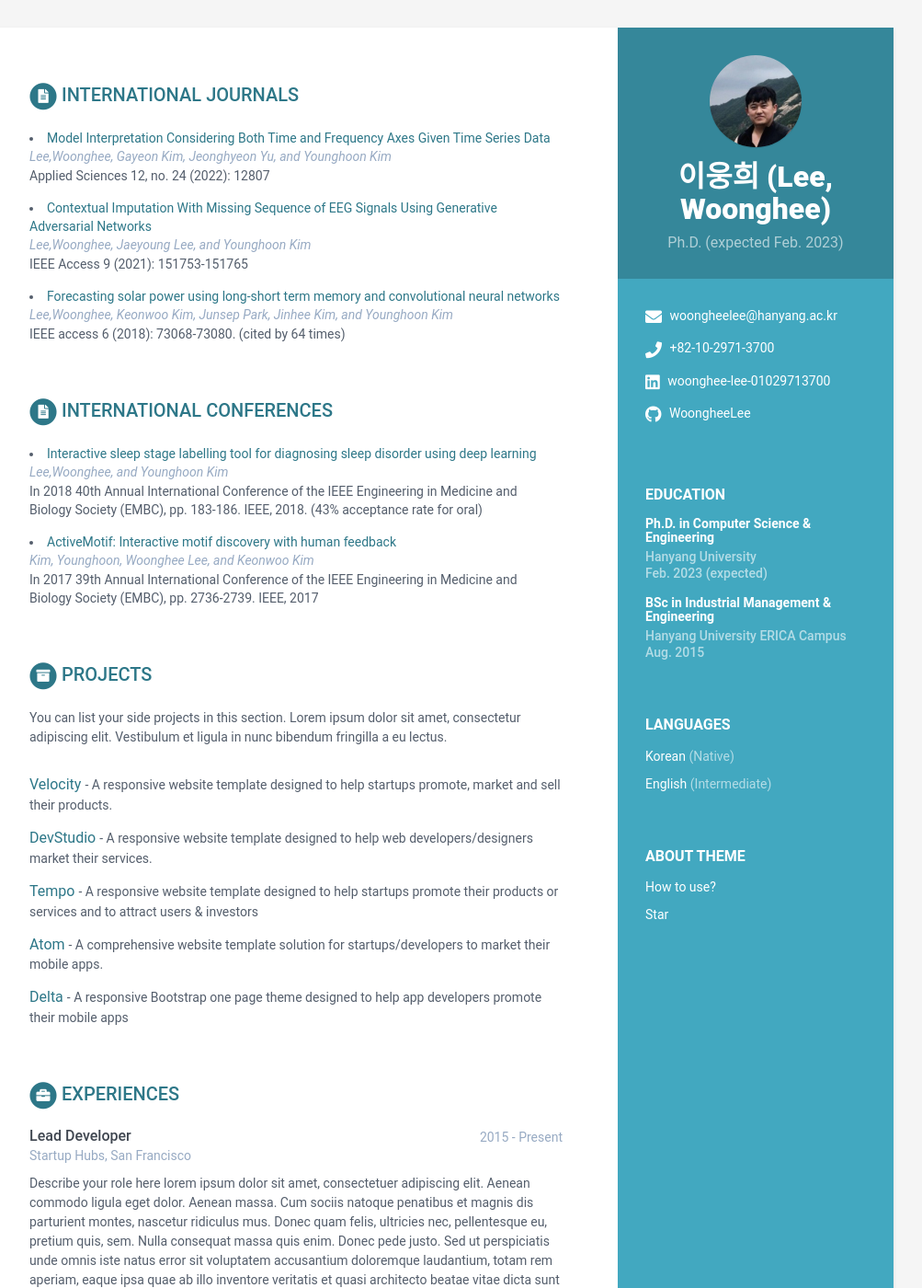
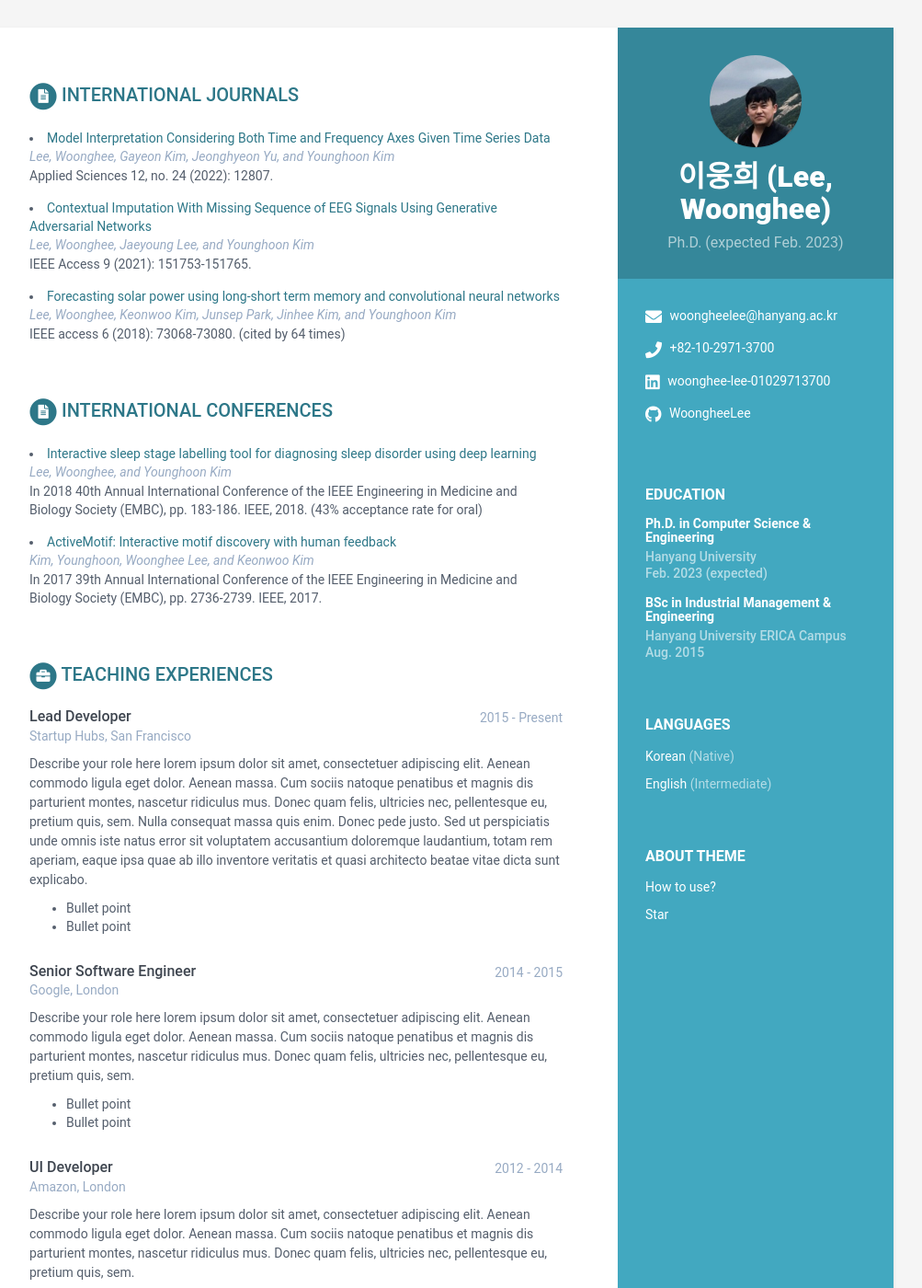
Before and after one commit to WoongheeLee/woongheelee.github.io, a Jekyll site: the page built from index.html, in a window 1280 px wide and 1400 px high. Shown: the whole window at 92% size, without its empty margins (168-1171 px from the left). Built offline with Jekyll 4.4.1, drawn with Linux system fonts in a browser that asks for light colours; some of the changed text lies outside the part shown.

Commit message:
feat(data): 이력서 데이터 초기 구성 (사이트 URL·저자 표기·섹션)

```diff
--- a/_config.yml
+++ b/_config.yml
@@ -2,7 +2,7 @@
 
 # Site Settings
 title: Lee's CV
-url: 'http://webjeda.com'
+url: 'http://woongheelee.github.io'
 
 #change it according to your repository name
 # disabling since we are using a custom domain
--- a/_data/data.yml
+++ b/_data/data.yml
@@ -62,17 +62,17 @@ publications:
     papers:
       - title: Model Interpretation Considering Both Time and Frequency Axes Given Time Series Data
         link: "https://ieeexplore.ieee.org/abstract/document/9606711/"
-        authors: Lee,Woonghee, Gayeon Kim, Jeonghyeon Yu, and Younghoon Kim
-        conference: "Applied Sciences 12, no. 24 (2022): 12807"
+        authors: Lee, Woonghee, Gayeon Kim, Jeonghyeon Yu, and Younghoon Kim
+        conference: "Applied Sciences 12, no. 24 (2022): 12807."
 
       - title: Contextual Imputation With Missing Sequence of EEG Signals Using Generative Adversarial Networks
         link: "https://ieeexplore.ieee.org/abstract/document/9606711/"
-        authors: Lee,Woonghee, Jaeyoung Lee, and Younghoon Kim
-        conference: "IEEE Access 9 (2021): 151753-151765"
+        authors: Lee, Woonghee, Jaeyoung Lee, and Younghoon Kim
+        conference: "IEEE Access 9 (2021): 151753-151765."
 
       - title: Forecasting solar power using long-short term memory and convolutional neural networks
         link: "https://ieeexplore.ieee.org/abstract/document/8543793"
-        authors: Lee,Woonghee, Keonwoo Kim, Junsep Park, Jinhee Kim, and Younghoon Kim
+        authors: Lee, Woonghee, Keonwoo Kim, Junsep Park, Jinhee Kim, and Younghoon Kim
         conference: "IEEE access 6 (2018): 73068-73080. (cited by 64 times)"
 
 publications2:
@@ -80,23 +80,51 @@ publications2:
     papers:
       - title: Interactive sleep stage labelling tool for diagnosing sleep disorder using deep learning
         link: "https://pubmed.ncbi.nlm.nih.gov/30440368/"
-        authors: Lee,Woonghee, and Younghoon Kim
+        authors: Lee, Woonghee, and Younghoon Kim
         conference: In 2018 40th Annual International Conference of the IEEE Engineering in Medicine and Biology Society (EMBC), pp. 183-186. IEEE, 2018. (43% acceptance rate for oral)
 
       - title: "ActiveMotif: Interactive motif discovery with human feedback"
         link: "https://pubmed.ncbi.nlm.nih.gov/29060464/"
         authors: Kim, Younghoon, Woonghee Lee, and Keonwoo Kim
-        conference: "In 2017 39th Annual International Conference of the IEEE Engineering in Medicine and Biology Society (EMBC), pp. 2736-2739. IEEE, 2017"
+        conference: "In 2017 39th Annual International Conference of the IEEE Engineering in Medicine and Biology Society (EMBC), pp. 2736-2739. IEEE, 2017."
 
-career-profile:
-    title: Career Profile
-    summary: |
-      Summarise your career here lorem ipsum dolor sit amet, consectetuer
-      adipiscing elit. You can [download this free resume/CV template here]().
-      Aenean commodo ligula eget dolor aenean massa. Cum sociis natoque
-      penatibus et magnis dis parturient montes, nascetur ridiculus mus.
-      Donec quam felis, ultricies nec, pellentesque eu.
-      Second paragraph if required.
+projects:
+    title: ADDITIONAL EXPERIENCE
+    intro: >
+      You can list your side projects in this
+      section. Lorem ipsum dolor sit amet, consectetur adipiscing elit.
+      Vestibulum et ligula in nunc bibendum fringilla a eu lectus.
+    assignments:
+      - title: Velocity
+        link: "#hook"
+        tagline: "A responsive website template designed to help startups promote, market and sell their products."
+
+      - title: DevStudio
+        link: "#"
+        tagline: "A responsive website template designed to help web developers/designers market their services."
+
+      - title: Tempo
+        link: "#"
+        tagline: "A responsive website template designed to help startups promote their products or services and to attract users &amp; investors"
+
+      - title: Atom
+        link: "#"
+        tagline: "A comprehensive website template solution for startups/developers to market their mobile apps."
+
+      - title: Delta
+        link: "#"
+        tagline: "A responsive Bootstrap one page theme designed to help app developers promote their mobile apps"
+
+# career-profile:
+#     title: Career Profile
+#     summary: |
+#       Summarise your career here lorem ipsum dolor sit amet, consectetuer
+#       adipiscing elit. You can [download this free resume/CV template here]().
+#       Aenean commodo ligula eget dolor aenean massa. Cum sociis natoque
+#       penatibus et magnis dis parturient montes, nascetur ridiculus mus.
+#       Donec quam felis, ultricies nec, pellentesque eu.
+#       Second paragraph if required.
+
 education:
     title: Education
     info:
@@ -123,7 +151,7 @@ education:
             - Bullet point
             - Bullet point
 experiences:
-    title: Experiences
+    title: Teaching Experiences
     info:
       - role: Lead Developer
         time: 2015 - Present
@@ -162,35 +190,10 @@ experiences:
           pellentesque eu, pretium quis, sem.
             - Bullet point
             - Bullet point
-projects:
-    title: Projects
-    intro: >
-      You can list your side projects in this
-      section. Lorem ipsum dolor sit amet, consectetur adipiscing elit.
-      Vestibulum et ligula in nunc bibendum fringilla a eu lectus.
-    assignments:
-      - title: Velocity
-        link: "#hook"
-        tagline: "A responsive website template designed to help startups promote, market and sell their products."
 
-      - title: DevStudio
-        link: "#"
-        tagline: "A responsive website template designed to help web developers/designers market their services."
-
-      - title: Tempo
-        link: "#"
-        tagline: "A responsive website template designed to help startups promote their products or services and to attract users &amp; investors"
-
-      - title: Atom
-        link: "#"
-        tagline: "A comprehensive website template solution for startups/developers to market their mobile apps."
-
-      - title: Delta
-        link: "#"
-        tagline: "A responsive Bootstrap one page theme designed to help app developers promote their mobile apps"
 
 oss:
-    title: OSS Contributions
+    title: Grants And Awards
     intro: >
       You can list your open source software contributions in this
       section. Lorem ipsum dolor sit amet, consectetur adipiscing elit.
--- a/index.html
+++ b/index.html
@@ -10,12 +10,12 @@ layout: default
 {% include publications.html %}
 {% include publications2.html %}
 
+{% include experiences.html %}
+
 {% include projects.html %}
 
-{% include experiences.html %}
+{% include oss-contributions.html %}
 
 {% include skills.html %}
 
 {% include career-profile.html %}
-
-{% include oss-contributions.html %}
```
